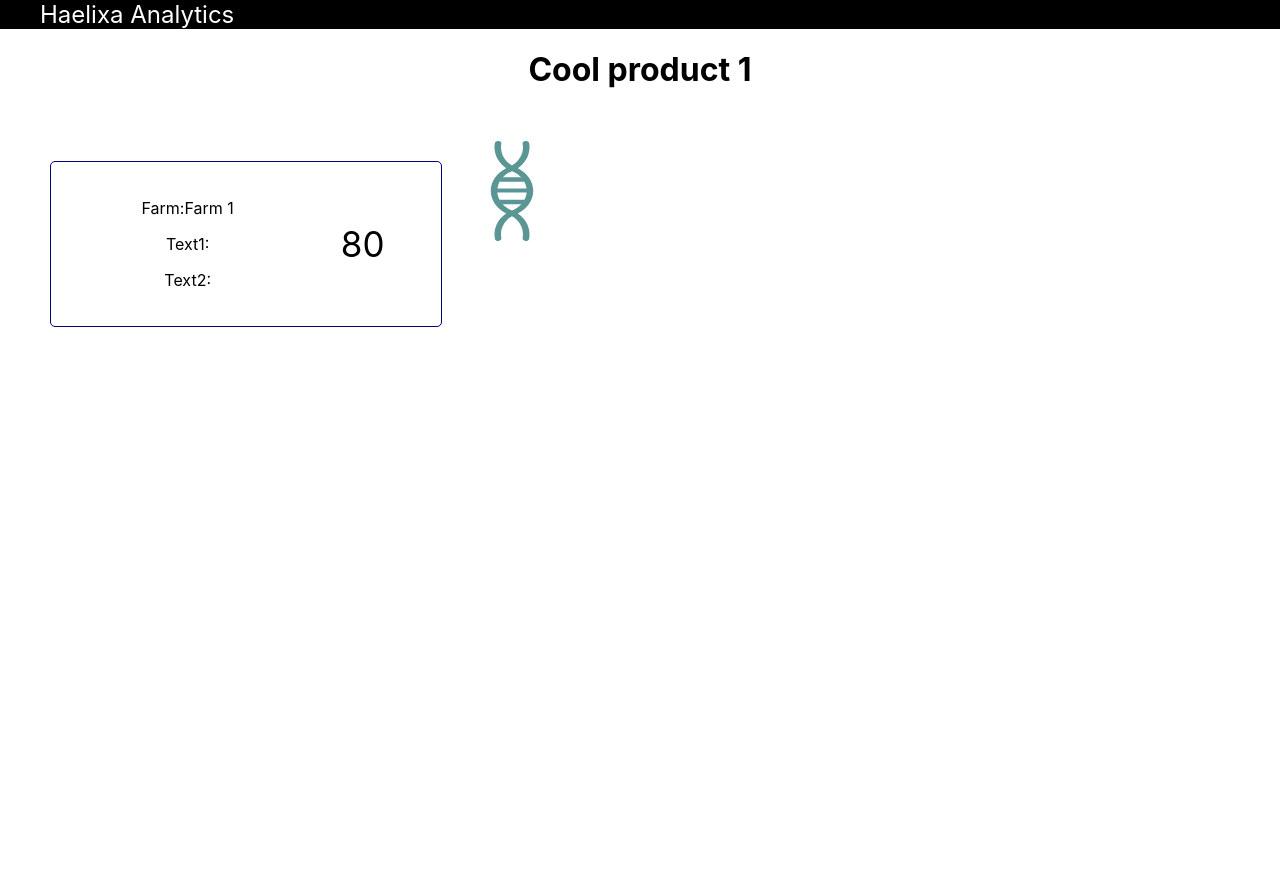
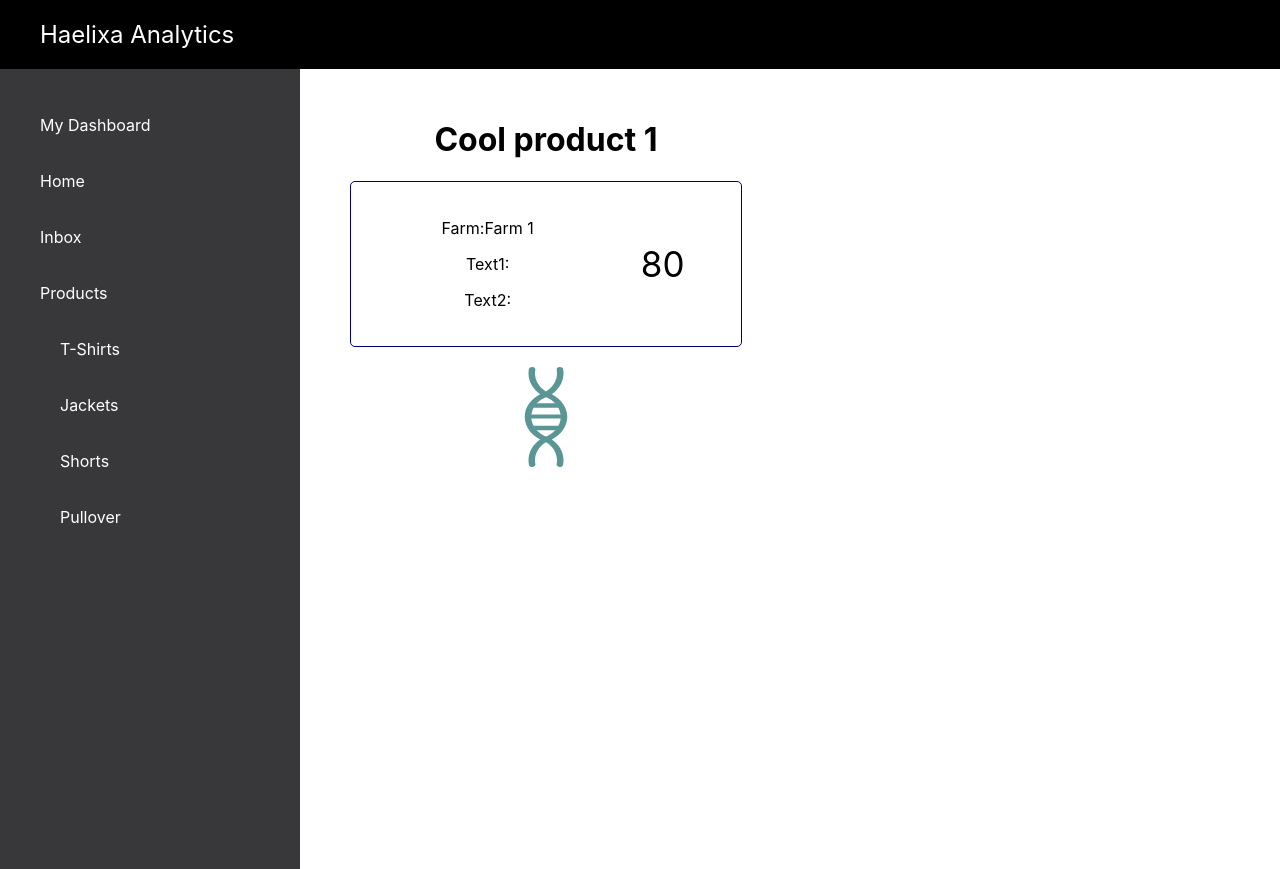
Before and after one commit to larry-dalmeida/haelixa-hackathon-2019, a React (Create React App) app: page /products/1 in a window 1280 px wide. Before the commit the page ends 800 px from the top, so only its background shows below. Built offline with nearby package versions, Linux system fonts and the light colour scheme.

Commit message:
Menu and components

```diff
--- a/src/App.css
+++ b/src/App.css
@@ -5,7 +5,7 @@
 .App-header {
   display: flex;
   font-size: 24px;
-  padding: 0px 40px;
+  padding: 20px 40px;
   background:#000;
   color:#FFF;
 }
@@ -13,4 +13,5 @@
 .Container {
   display: flex;
   padding: 30px;
+  margin-left: 300px;
 }
--- a/src/App.js
+++ b/src/App.js
@@ -2,9 +2,8 @@ import React from 'react';
 import { Route, BrowserRouter as Router, Switch } from 'react-router-dom';
 
 import Products from './components/Products';
+import Menu from './components/Menu'
 import Product from './components/Product';
-import Card from './components/Card'
-import Tracker from './components/Tracker'
 import './App.css';
 
 const products = [
@@ -20,6 +19,8 @@ function App() {
       <header className="App-header">
         Haelixa Analytics
       </header>
+      <Menu />
+      <div className="Container">
         <Router>
             <Switch>
               <Route exact path="/products/:id" render={routerProps => <Product {...routerProps} products={products} />} />
@@ -27,9 +28,6 @@ function App() {
               <Route path="/" render={routerProps => <Products {...routerProps} products={products} />} />
             </Switch>
         </Router>
-      <div className="Container">
-        <Card name={'Farm 1'} value={80} />
-        <Tracker />
       </div>
     </div>
   );
--- /dev/null
+++ b/src/components/Menu/index.js
@@ -0,0 +1,29 @@
+import React from 'react';
+import './style.css';
+
+const menu = [
+  'My Dashboard',
+  'Home',
+  'Inbox',
+  'Products',
+]
+
+const categories = [
+  'T-Shirts',
+  'Jackets',
+  'Shorts',
+  'Pullover'
+]
+
+const Menu = ({ icon, height, width }) => {
+  return (
+    <div className={'Menu'}>
+      {menu.map(item => <p>{item}</p>)}
+      <div className={'Menu-subitems'}>
+        {categories.map(item => <p>{item}</p>)}
+      </div>
+    </div>
+  )
+}
+
+export default Menu;
--- /dev/null
+++ b/src/components/Menu/style.css
@@ -0,0 +1,18 @@
+.Menu {
+    padding: 20px 40px;
+    width: 300px;
+    height: 100vh;
+    background: #38383a;
+    position: absolute;
+    color: #fff;
+    text-align: left;
+    box-sizing: border-box;
+}
+
+.Menu-subitems {
+    margin-left: 20px;
+}
+
+.Menu p {
+    line-height: 40px;
+}
--- a/src/components/Product/index.jsx
+++ b/src/components/Product/index.jsx
@@ -1,4 +1,6 @@
 import React, { Component } from 'react';
+import Card from '../Card'
+import Tracker from '../Tracker'
 
 class Product extends Component {
     render() {
@@ -7,6 +9,8 @@ class Product extends Component {
         return (
             <div>
                 <h1>{name}</h1>
+                <Card name={'Farm 1'} value={80} />
+                <Tracker />
             </div>
         );
     }
```
Lines whose indentation alone changed are shown as unchanged.
